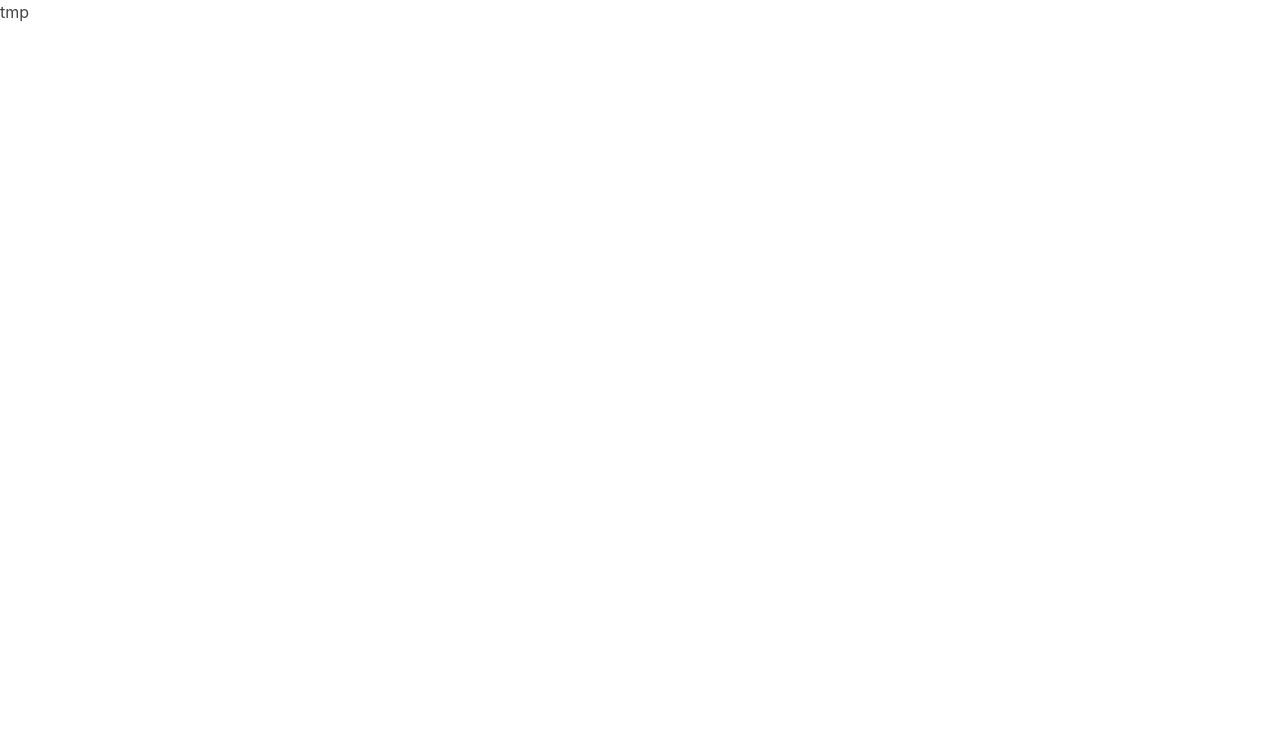
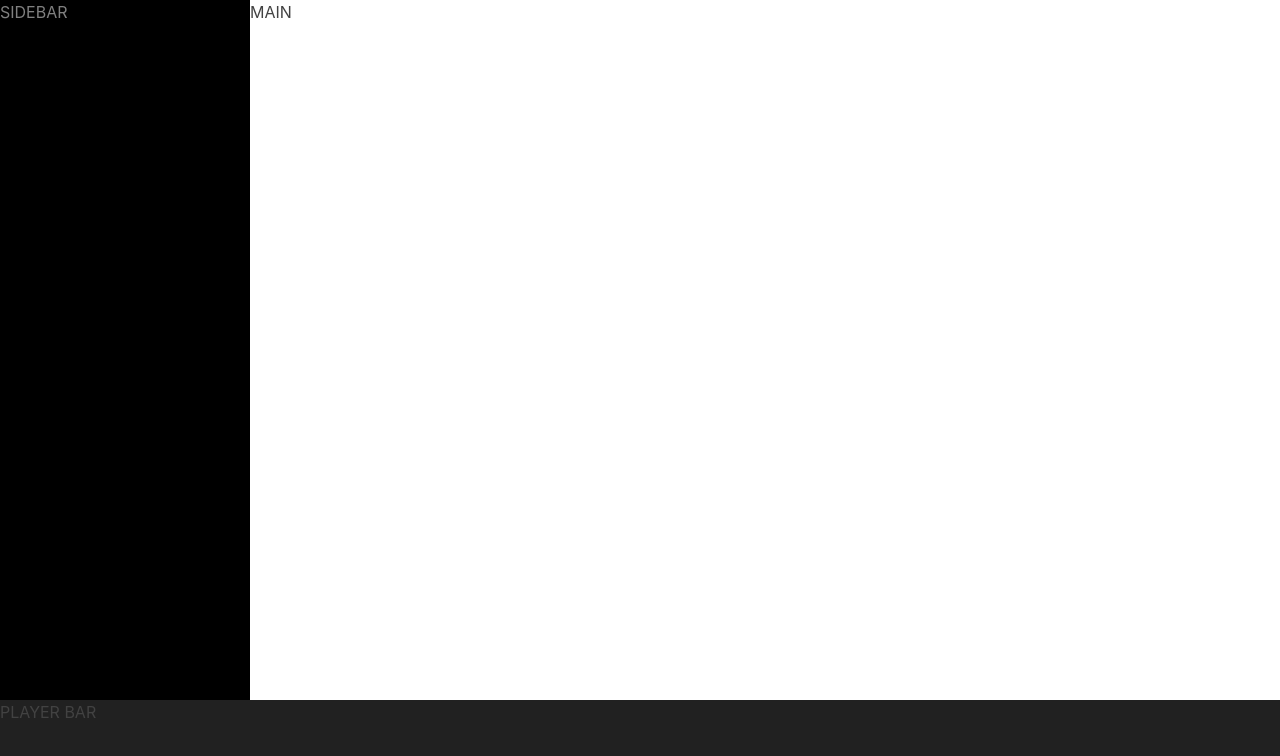
Before and after one commit to squaloIT/eyesee-fonis-app, a React (Create React App) app: page / in a window 1280 px wide. Shown: the top 756 px of the page. Built offline with nearby package versions, Linux system fonts and the light colour scheme.

Commit message:
feat: main layout created

```diff
--- a/src/App.tsx
+++ b/src/App.tsx
@@ -1,4 +1,5 @@
 import { ChakraProvider, extendTheme } from "@chakra-ui/react";
+import { Box } from "@chakra-ui/layout";
 
 const theme = extendTheme({
   colors: {
@@ -29,7 +30,42 @@ const theme = extendTheme({
 });
 
 const App = () => {
-  return <ChakraProvider theme={theme}>tmp</ChakraProvider>;
+  return (
+    <ChakraProvider theme={theme}>
+      <Box width="100vw" height="100vh">
+        <Box
+          position="absolute"
+          top="0"
+          left="0"
+          height="calc(100% - 100px)"
+          width="250px"
+          bg="black"
+          color="gray"
+        >
+          SIDEBAR
+        </Box>
+
+        <Box
+          marginLeft="250px"
+          marginBottom="100px"
+          height="calc(100% - 100px)"
+        >
+          MAIN
+        </Box>
+
+        <Box
+          position="absolute"
+          width="100vw"
+          bottom="0px"
+          left="0px"
+          height="100px"
+          bg="gray.900"
+        >
+          PLAYER BAR
+        </Box>
+      </Box>
+    </ChakraProvider>
+  );
 };
 
 export default App;
```
